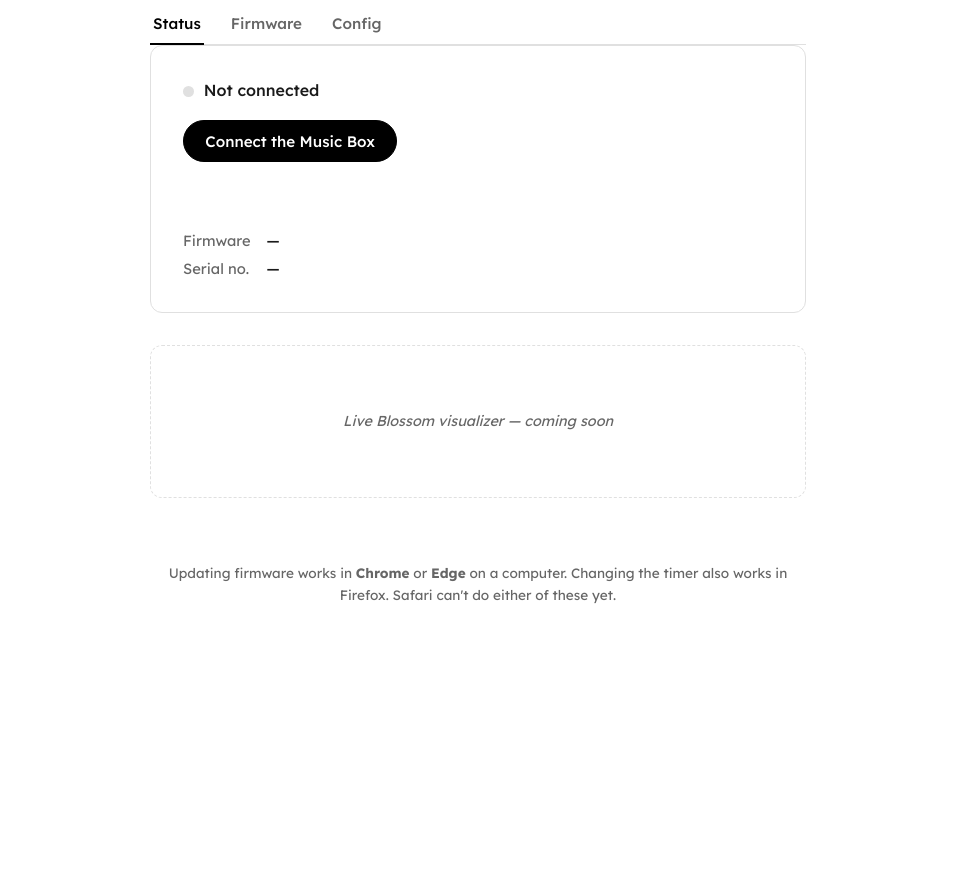
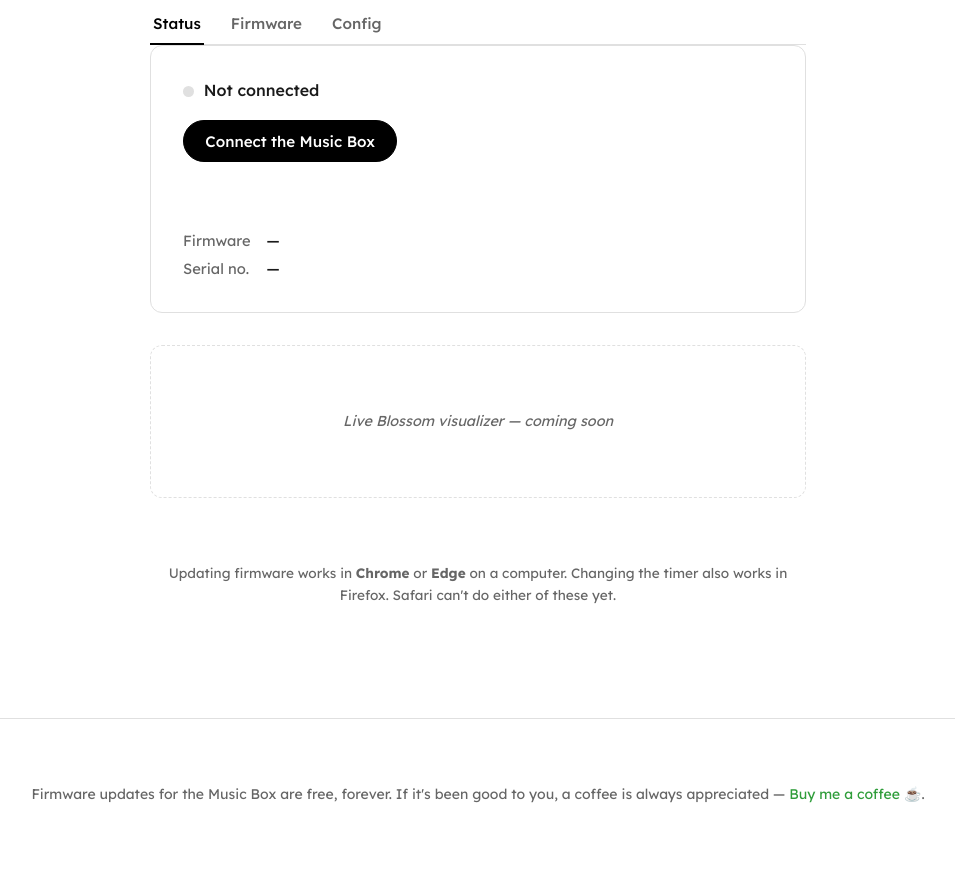
Before and after one commit to datuarellano/tahigami-musicbox, a website built with Vite: page updater.html in a window 1280 px wide. Shown: the part 279-1164 px from the top of the page, without its empty margins (162-1117 px from the left). Before the commit the page ends 997 px from the top, so only its background shows below. Built offline with nearby package versions, Linux system fonts and the light colour scheme.

Commit message:
feat(updater): footer note - updates are free, donations appreciated
Reuses the main site's .footer class for consistent styling. Links to
https://buymeacoffee.com/datuarellano.

```diff
--- a/updater.html
+++ b/updater.html
@@ -316,6 +316,14 @@
         </p>
     </main>
 
+    <footer class="footer">
+        <p>
+            Firmware updates for the Music Box are free, forever. If it's been good
+            to you, a coffee is always appreciated —
+            <a href="https://buymeacoffee.com/datuarellano" target="_blank" rel="noopener">Buy me a coffee ☕</a>.
+        </p>
+    </footer>
+
     <script type="module" src="/js/updater/main.js"></script>
 </body>
 </html>
```
